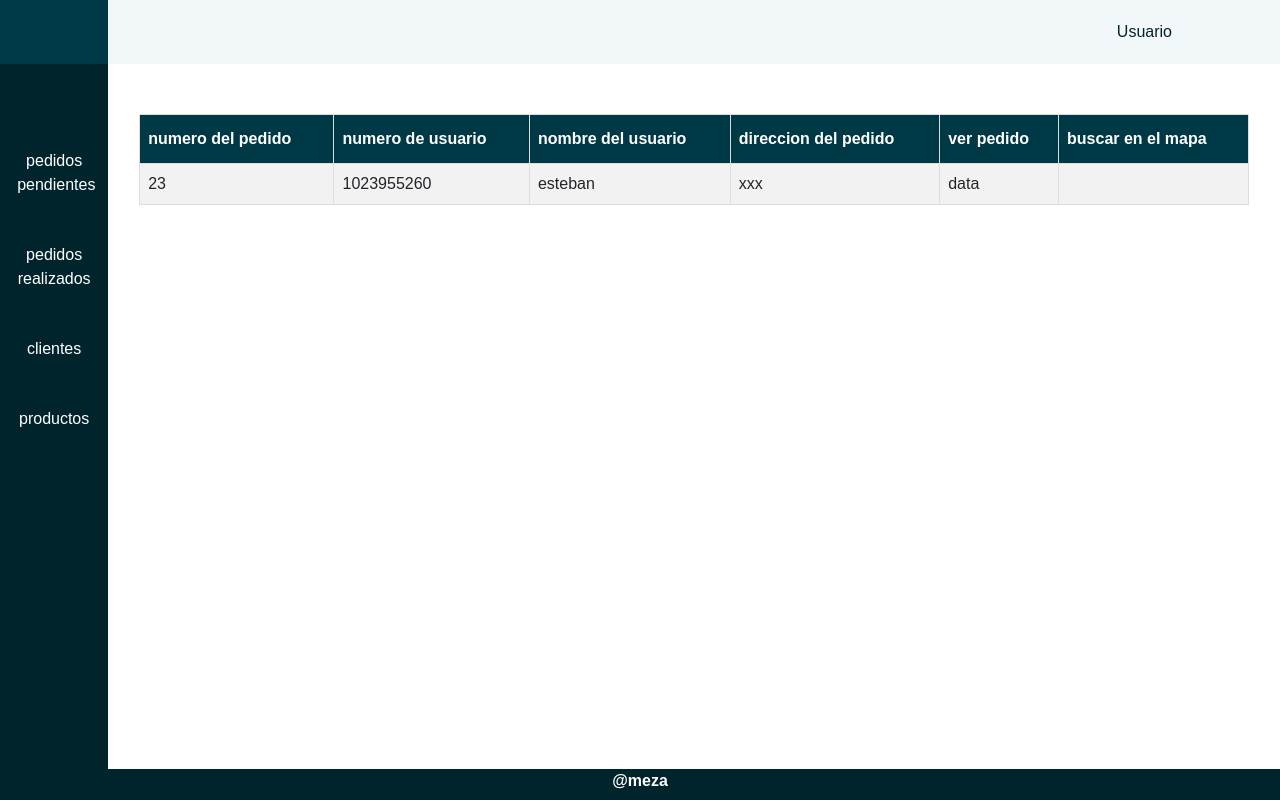
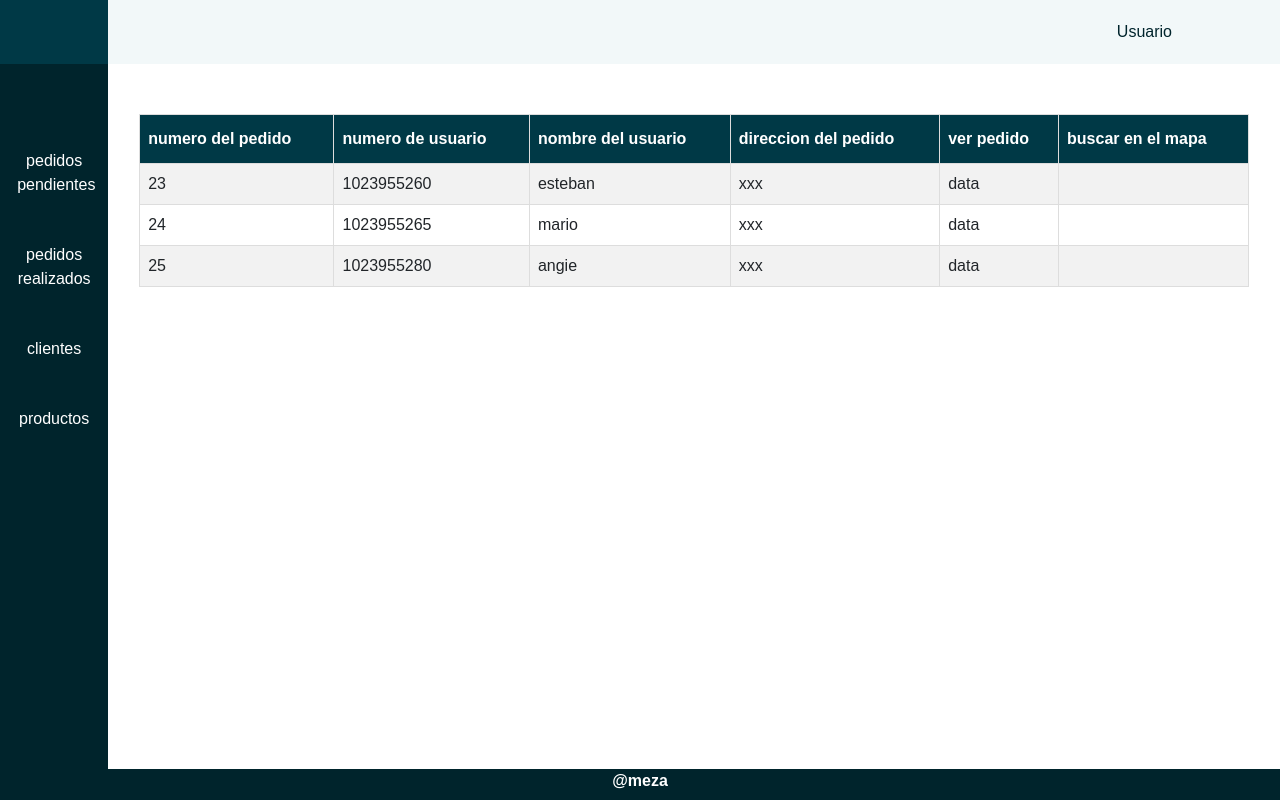
Before and after one commit to emza06adsi/fontd-Pedidos, a React (Create React App) app: page /pendientes in a window 1280 px wide. Built offline with nearby package versions, Linux system fonts and the light colour scheme; a web font is replaced by a local one.

Commit message:
voy hacer peticiones a mi api

```diff
--- a/src/components/modalpedidos.js
+++ b/src/components/modalpedidos.js
@@ -11,14 +11,21 @@ class Modalpedidos extends React.Component {
     render() {
         return (
             <React.Fragment>
-                <tr>
-                    <td>{this.props.numeroPedido}</td>
-                    <td>{this.props.idUsuario}</td>
-                    <td>{this.props.nombreUsuario}</td>
-                    <td>{this.props.direccionPedido}</td>
-                    <td>{this.props.data}</td>
-                    <td>{this.props.mapa}</td>
-                </tr>
+                {
+                    this.props.pedidos.map((pedido) => {
+                        return (
+                            <tr key={pedido.numeroPedido}>
+                                <td>{pedido.numeroPedido}</td>
+                                <td>{pedido.idUsuario}</td>
+                                <td>{pedido.nombreUsuario}</td>
+                                <td>{pedido.direccionPedido}</td>
+                                <td>{pedido.data}</td>
+                                <td>{pedido.mapa}</td>
+                            </tr>
+                        )
+                    })
+                }
+
 
 
 
--- a/src/pages/master.js
+++ b/src/pages/master.js
@@ -6,11 +6,52 @@ import Modalpedidos from '../components/modalpedidos.js'
 class Master extends React.Component {
 
     constructor(props){
+        console.log("1 constructor()")
+
         super(props)
+
+       this.state={
+            data:[
+                {numeroPedido:23,
+                idUsuario:1023955260,
+                nombreUsuario:"esteban",
+                direccionPedido:"xxx",
+                data:"data",
+                mapa:"",},
+                {numeroPedido:24,
+                    idUsuario:1023955265,
+                    nombreUsuario:"mario",
+                    direccionPedido:"xxx",
+                    data:"data",
+                    mapa:"",},
+                {numeroPedido:25,
+                    idUsuario:1023955280,
+                    nombreUsuario:"angie",
+                    direccionPedido:"xxx",
+                    data:"data",
+                    mapa:"",},
+            ]
+        }
+        }
+
+    componentDidMount(){
+        console.log("3 componentDidMount()")
     }
 
+componentDidUpdate(prevProps, prevState){
+    console.log("5 componentDidUpdate")
+console.log({
+    prevProps:prevProps,
+    prevState:prevState
+})
+}
 
+componentWillUnmount(){
+    console.log("componentWillUnmount  ")
+    clearTimeout();
+}
     render() {
+        console.log("2 render()")
         return (
             <React.Fragment>
                 <section className="container">
@@ -25,13 +66,22 @@ class Master extends React.Component {
                                 <th className="sticky">ver pedido</th>
                                 <th className="sticky">buscar en el mapa</th>
                             </tr>
-                            <Modalpedidos
-                                numeroPedido={23}
+                            <Modalpedidos pedidos={this.state.data} />
+                            {/* { this.state.data.map((modalpedidos)=>{
+
+                             return(
+                             <Modalpedidos
+                                modalpedidosnumeroPedido={23}
                                 idUsuario={1023955260}
                                 nombreUsuario={"esteban"}
                                 direccionPedido={"xxx"}
                                 data={"data"}
                                 mapa={""} />
+
+                             )
+
+                            }) } */}
+
 
                         </table>
 
```
